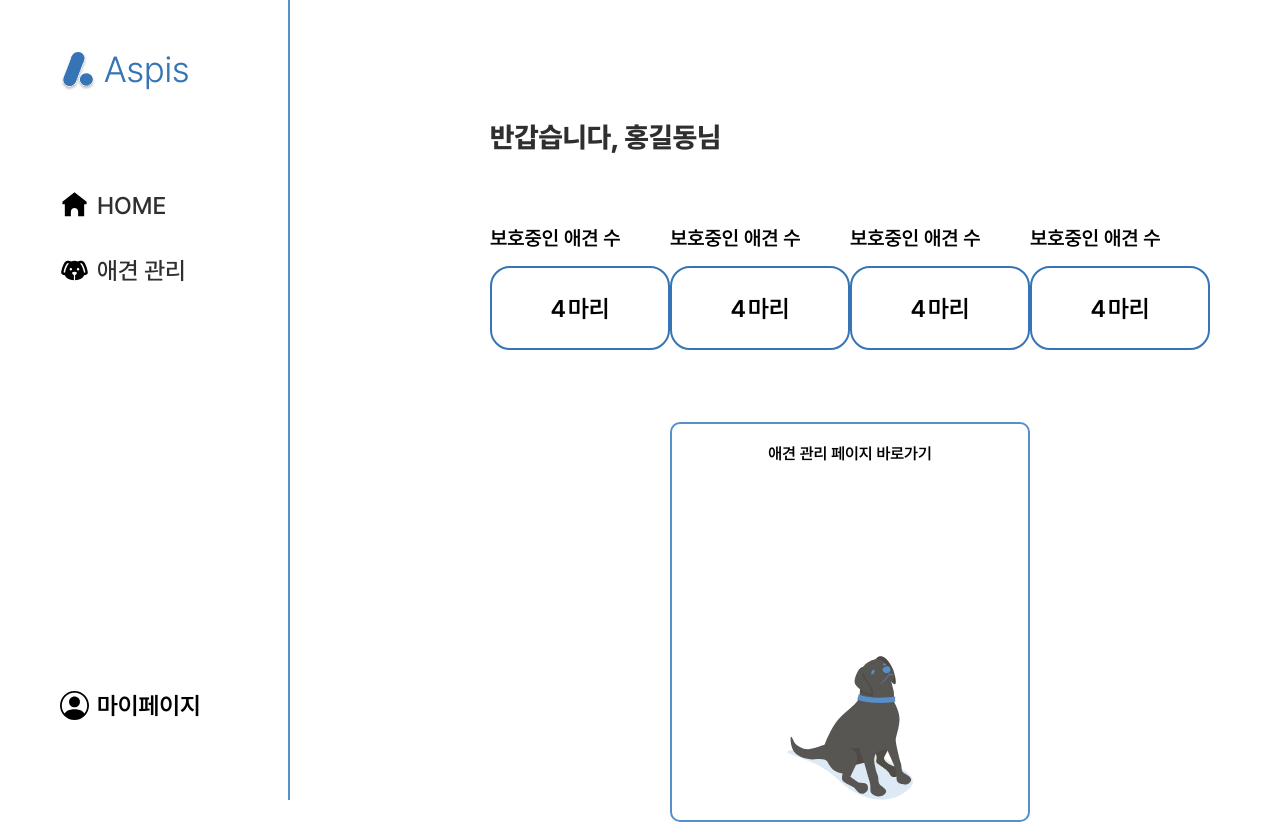
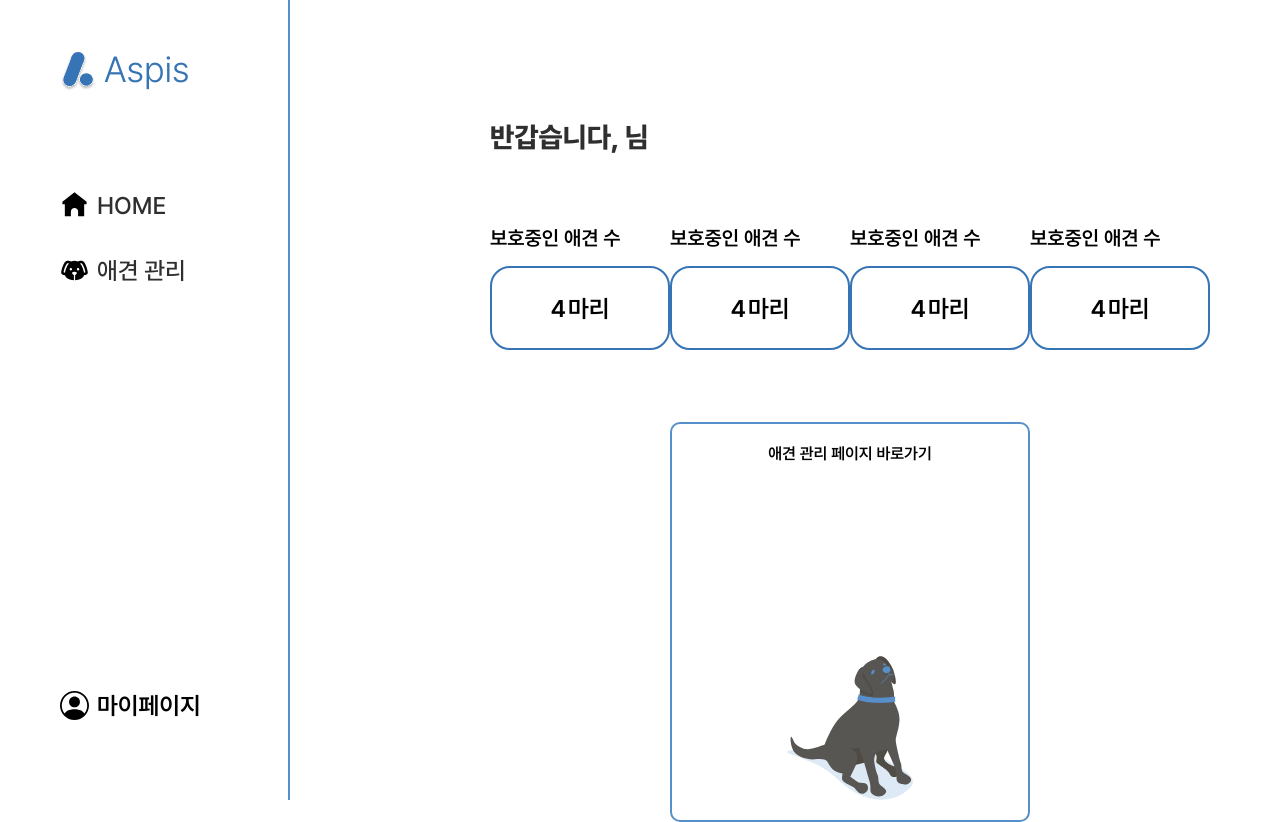
Before and after one commit to aspis-platform/Aspis_FE, a React (Vite) app: page /home in a window 1280 px wide. Shown: the top 822 px of the page. Built offline with nearby package versions, Linux system fonts and the light colour scheme; no server answers.

Commit message:
feat: apply user name

```diff
--- a/src/pages/Home/HomePage.tsx
+++ b/src/pages/Home/HomePage.tsx
@@ -9,11 +9,12 @@ import { useUser } from "../../context/UserContext";
 const HomePage = () => {
   const { user } = useUser();
   const ismanager: boolean = user.authority === "MANAGER";
+  const userName = localStorage.getItem("user_name");
 
   return (
     <HomeSection>
       <HomeContainer>
-        <Title>반갑습니다, 홍길동님</Title>
+        <Title>반갑습니다, {userName}님</Title>
         <CardContainer>
           <StatusCard name="보호중인 애견 수" number={4} unit="마리" />
           <StatusCard name="보호중인 애견 수" number={4} unit="마리" />
```
